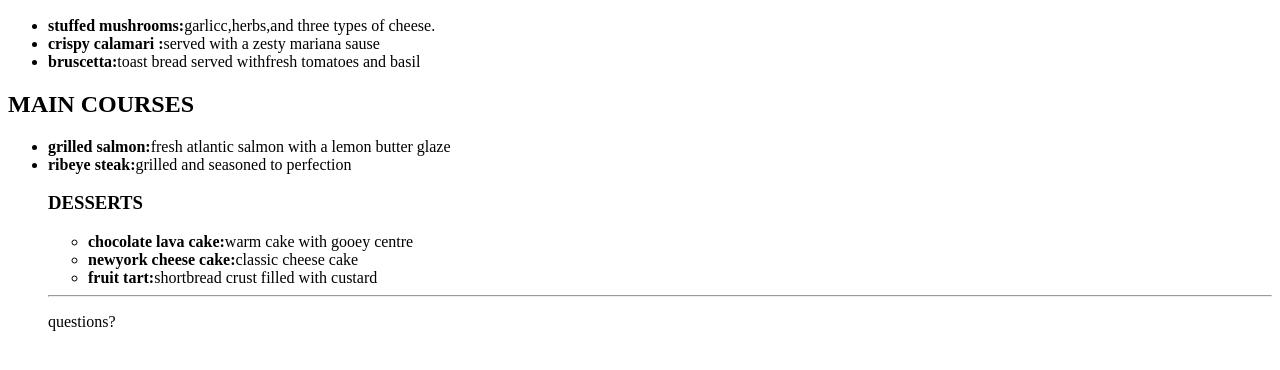
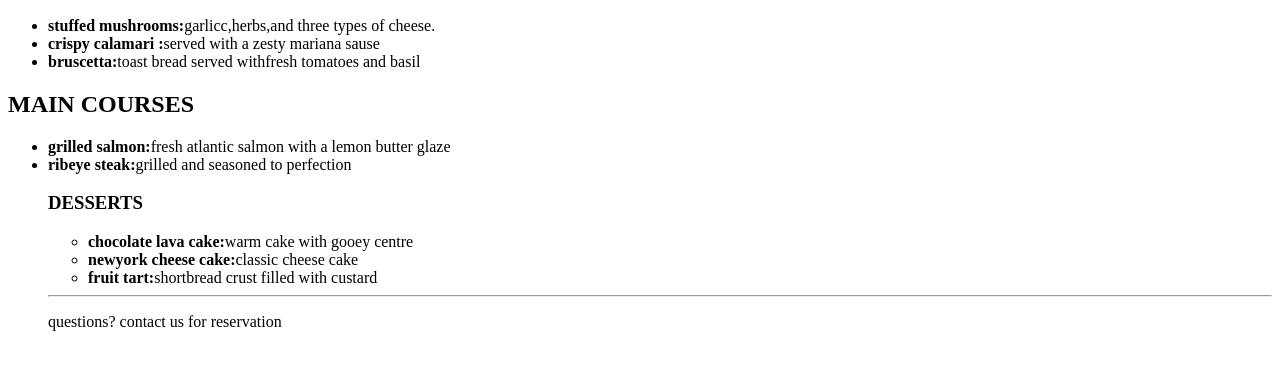
Before and after one commit to tyrondohza/portfolio, a plain HTML site: page tyron.html in a window 1280 px wide. Shown: the part 110-480 px from the top of the page. Drawn offline with Linux system fonts and the light colour scheme.

Commit message:
adding a file

```diff
--- a/tyron.html
+++ b/tyron.html
@@ -26,7 +26,7 @@
 
 
 <hr>
-<p>questions? <a href=""</p>
+<p>questions? <a href="contact.html"></a>contact us for reservation</a></p>
 
 </body>
 </html>
```
